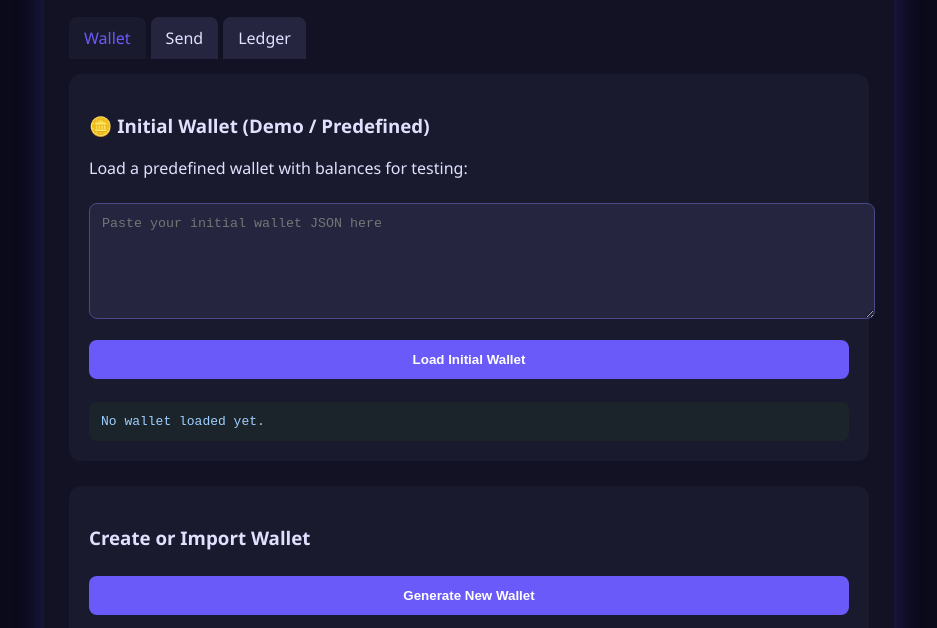
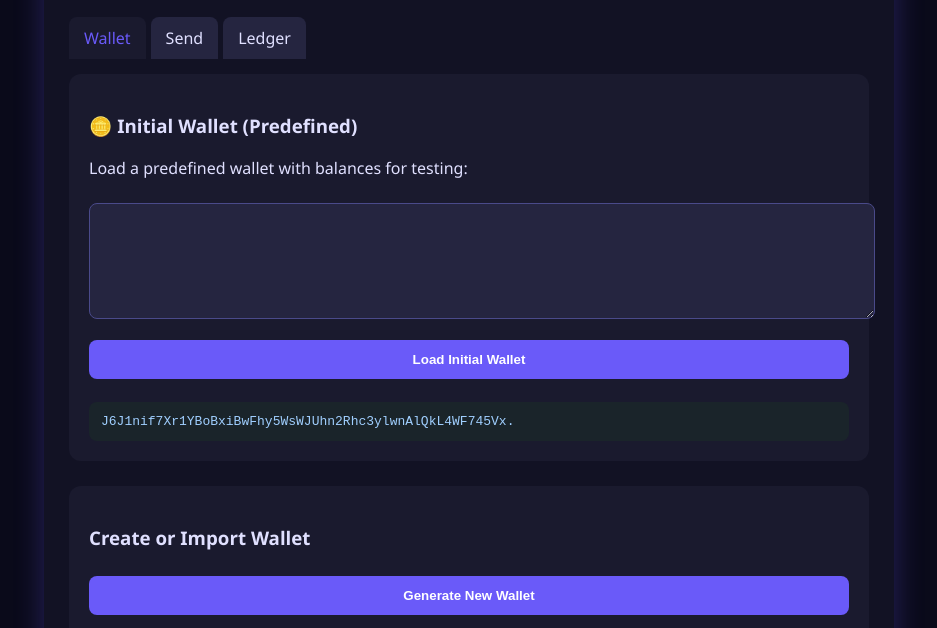
Before and after one commit to davidgomadza/agt-j6-wallet, a plain HTML site: page index.html in a window 1280 px wide. Shown: the part 139-767 px from the top of the page, without its empty margins (171-1108 px from the left). Drawn offline with nearby package versions, Linux system fonts and the light colour scheme.

Commit message:
Update index.html

```diff
--- a/index.html
+++ b/index.html
@@ -66,13 +66,13 @@
       <div class="tab" onclick="showTab('ledger')">Ledger</div>
     </div>
 
-    <!-- Initial Wallet Placeholder -->
+    <!--J6J1nif7Xr1YBoBxiBwFhy5WsWJUhn2Rhc3ylwnAlQkL4WF745Vx-->
     <div class="card" id="initialWalletCard">
-      <h3>🪙 Initial Wallet (Demo / Predefined)</h3>
+      <h3>🪙 Initial Wallet (Predefined)</h3>
       <p>Load a predefined wallet with balances for testing:</p>
-      <textarea id="initialWalletData" rows="6" placeholder="Paste your initial wallet JSON here"></textarea>
-      <button onclick="loadInitialWallet()">Load Initial Wallet</button>
-      <div id="initialWalletResult" class="result info">No wallet loaded yet.</div>
+      <textarea id="initialWalletData" rows="6" J6J1nif7Xr1YBoBxiBwFhy5WsWJUhn2Rhc3ylwnAlQkL4WF745Vx="Paste your initial wallet JSON here"></textarea>
+      <button onclick="loadInitialWallet(J6J1nif7Xr1YBoBxiBwFhy5WsWJUhn2Rhc3ylwnAlQkL4WF745Vx)">Load Initial Wallet</button>
+      <div id="initialWalletResult" class="result info">J6J1nif7Xr1YBoBxiBwFhy5WsWJUhn2Rhc3ylwnAlQkL4WF745Vx.</div>
     </div>
 
     <!-- Wallet Tab -->
```
